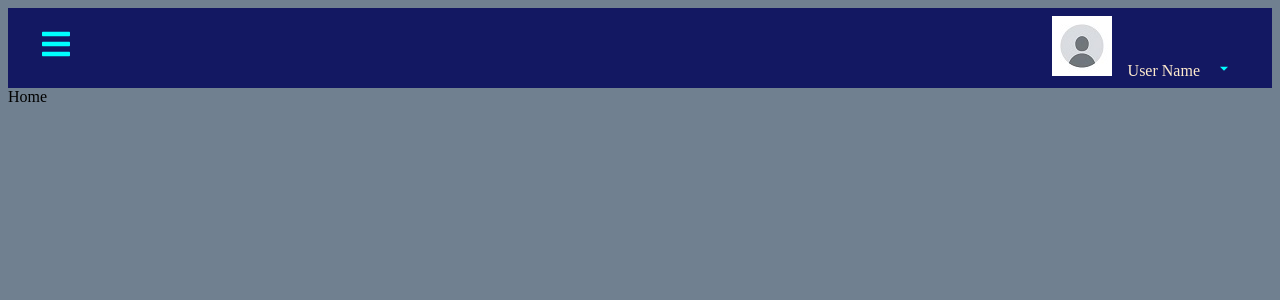
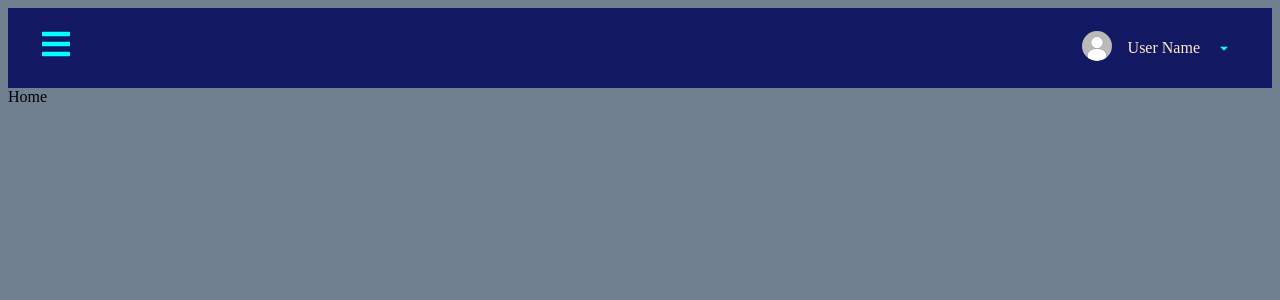
Before and after one commit to CalinFlorian7/proiect-tw, a React (Create React App) app: page /Home in a window 1280 px wide. Shown: the top 300 px of the page. Built offline with nearby package versions, Linux system fonts and the light colour scheme.

Commit message:
final css style for menu user

```diff
--- a/src/components/UserMenu.css
+++ b/src/components/UserMenu.css
@@ -1,3 +1,9 @@
+.user-menu {
+    display: flex;
+    align-items: center;
+    /* justify-content: center; */
+}
+
 .user-name {
     color: blanchedalmond;
     /* background-color: red !important; */
@@ -5,6 +11,7 @@
 a {
     text-decoration: none;
 }
-/* img {
-    width: 30px !important;
-} */
+img {
+    /* shape-margin: circle; */
+    border-radius: 50%;
+}
--- a/src/components/UserMenu.js
+++ b/src/components/UserMenu.js
@@ -2,7 +2,7 @@ import React from 'react'
 import { Link } from 'react-router-dom'
 import './UserMenu.css'
 import { RiArrowDownSFill } from 'react-icons/ri'
-import defalutImage from '../Images/defaultProfile.jpg'
+import defalutImage from '../Images/defaultProfilePicture.jpg'
 function UserMenu() {
     return (
         <div className="container-menu-components">
```
Also changed, not shown: src/Images/defaultProfilePicture.jpg (added).
